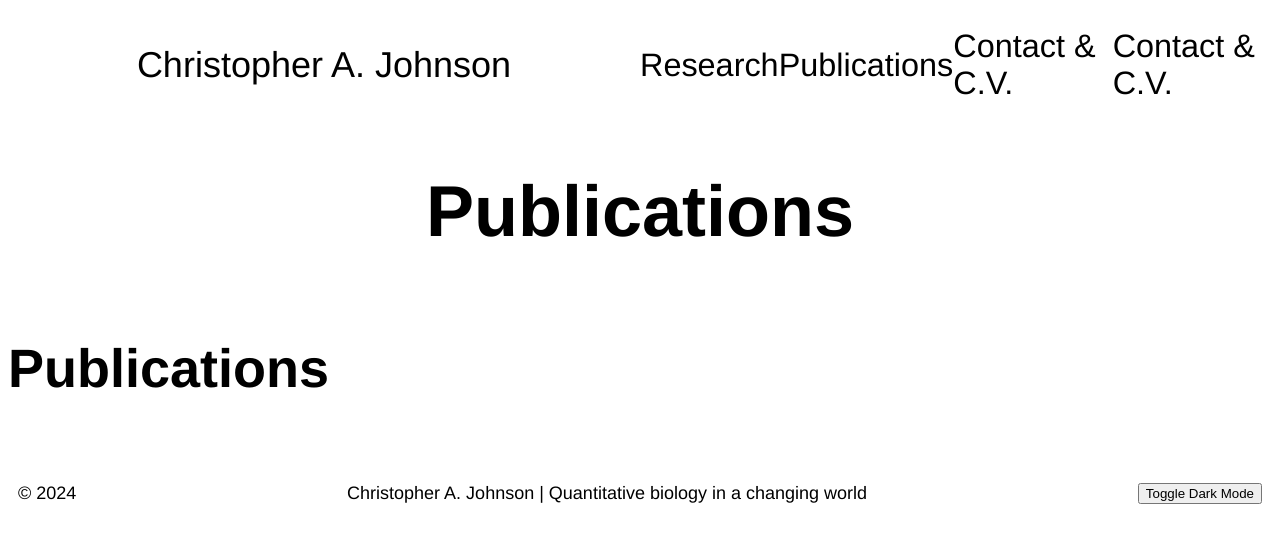
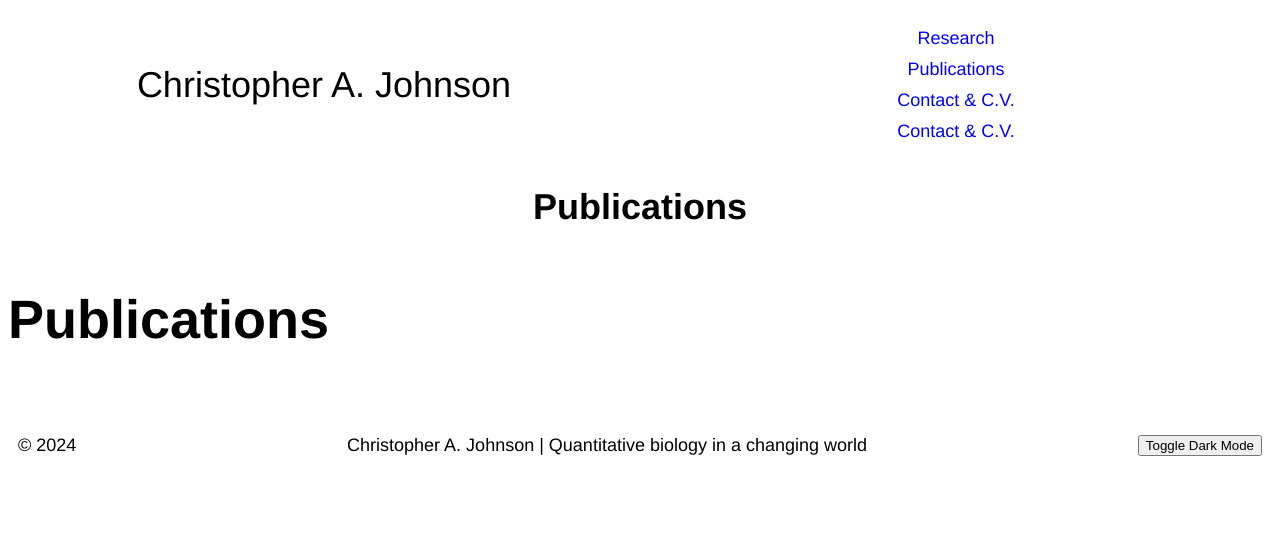
Before and after one commit to chrisajohnson/chrisajohnson.github.io, a Jekyll site: the page built from publications.md, in a window 1280 px wide. Shown: the top 543 px of the page. Built offline with Jekyll 4.4.1, drawn with Linux system fonts in a browser that asks for light colours.

Commit message:
Update styles.css

```diff
--- a/assets/css/styles.css
+++ b/assets/css/styles.css
@@ -97,8 +97,12 @@
 /* Page title */
 .page-title {
   text-align: center; /* Centers the title horizontally */
+  margin: 10px 0; /* Adds spacing above and below */
+}
+
+/* Page title header 1 */
+.page-title h1 {
   font-size: 2em; /* Set the text size */
-  margin: 10px 0; /* Adds spacing above and below */
 }
 
 /* Page subtitle */
@@ -192,7 +196,8 @@
   /* Site Title */
   .site-header > .site-title {
     justify-content: center; /* Center title */
-    font-size: 1.3rem; /* Set the text size */
+    font-size: 1.4rem; /* Set title text size */
+    font-weight: bold; /* Make title bold */
     padding: 10px 0; /* Add padding above and below */
   }
 
@@ -227,6 +232,7 @@
     display: flex; /* Use flexbox for layout */
     flex-direction: column; /* Stack sections vertically */
     align-items: center; /* Center items horizontally */
+    font-size: 1.2rem; /* Set the text size */
   }
 
   /* Images */
@@ -259,3 +265,16 @@
 .dark-mode .site-nav .trigger a:hover {
   color: #cccccc; /* Slightly lighter color on hover */
 }
+
+
+  /* Navigation */
+  .site-header > .site-nav {
+    display: flex; /* Use flexbox */
+    flex-direction: column; /* Stack links vertically */
+    justify-content: flex-start; /* Align items at the top */
+    align-items: center; /* Center items vertically */
+    font-size: 1rem; /* Set the text size */
+    text-align: left; /* Align items to the left DELETE? */
+    gap: 10px; /* Space between links */
+    color: blue; /* Text color */
+  }
```
